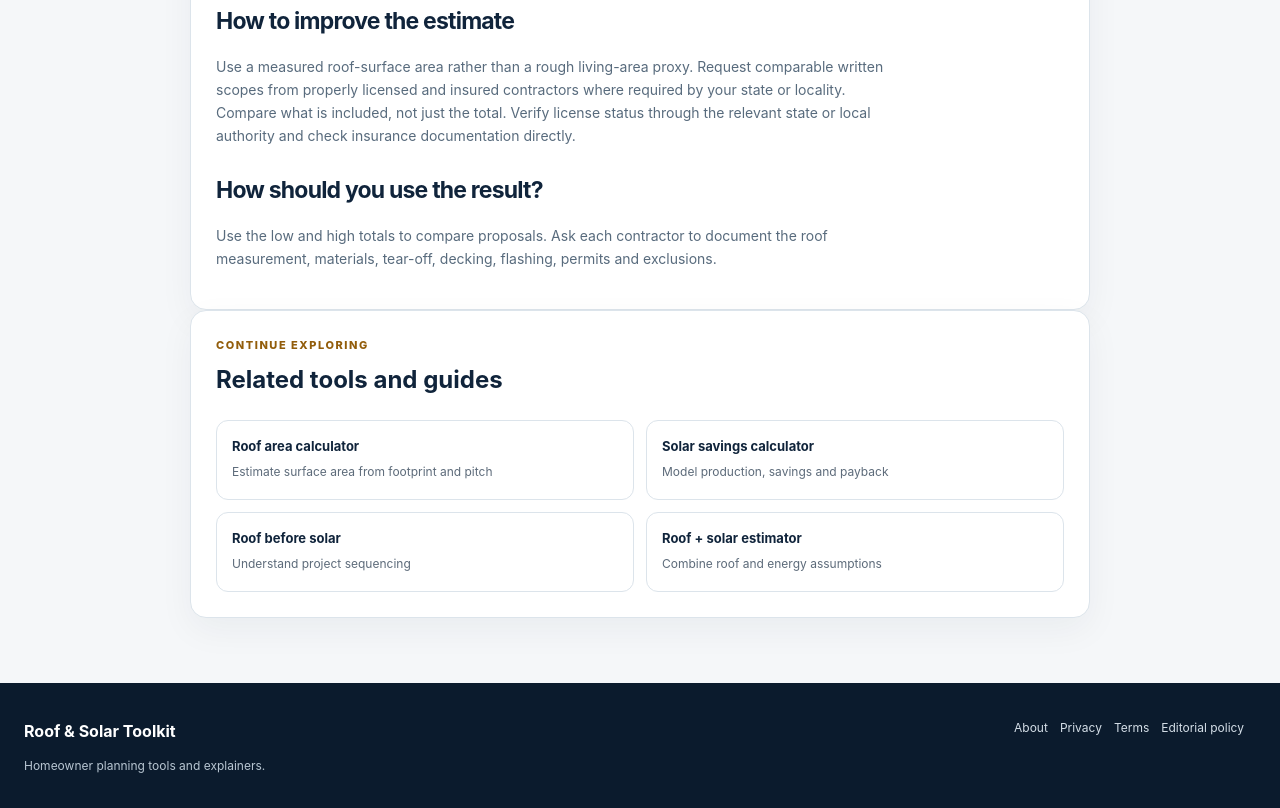
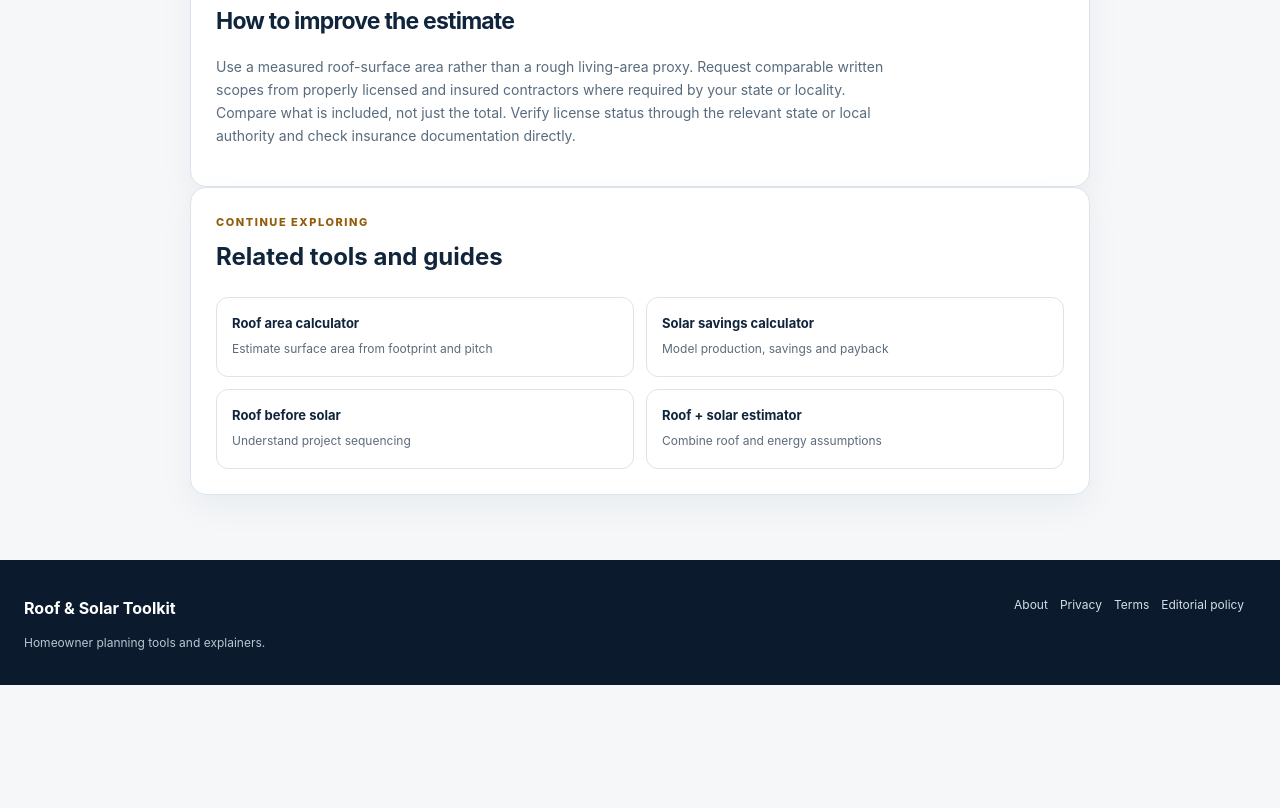
Before and after one commit to Abhish3kJa1n/us-roof-solar-toolkit-2026, a plain HTML site: page calculators/roof-replacement-cost.html in a window 1280 px wide. Shown: the part 2501-3309 px from the top of the page. After the commit the page ends 3186 px from the top, so only its background shows below. Drawn offline with Linux system fonts and the light colour scheme.

Commit message:
Remove duplicate bid-comparison paragraph from roof-cost article

```diff
--- a/calculators/roof-replacement-cost.html
+++ b/calculators/roof-replacement-cost.html
@@ -33,7 +33,7 @@
 <h2>Why roof size is not the same as home size</h2><p>Roofing is generally priced from roof surface and project scope, not simply from the finished living area shown in a real-estate listing. A home with multiple stories can have a smaller footprint than its total interior square footage. Roof pitch, overhangs, attached garages, dormers, hips, valleys and additions also change the surface area.</p>
 <h2>Cost items to check in a written proposal</h2><ul><li>Removal and disposal of existing roofing layers, including any extra tear-off requirements.</li><li>Underlayment, ice-and-water protection where required, drip edge, flashing and ventilation.</li><li>Decking inspection and a clear unit price for replacement of damaged sheathing.</li><li>Access, steep-slope work, staging, gutters, skylights, chimney details and other penetrations.</li><li>Permits, code upgrades, cleanup, warranty terms, payment schedule and exclusions.</li></ul>
 <h2>How to improve the estimate</h2><p>Use a measured roof-surface area rather than a rough living-area proxy. Request comparable written scopes from properly licensed and insured contractors where required by your state or locality. Compare what is included, not just the total. Verify license status through the relevant state or local authority and check insurance documentation directly.</p>
-<h2>How should you use the result?</h2><p>Use the low and high totals to compare proposals. Ask each contractor to document the roof measurement, materials, tear-off, decking, flashing, permits and exclusions.</p></article><section class="toolbox"><div class="kicker">Continue exploring</div><h2 style="color:#10243b;margin:6px 0 14px">Related tools and guides</h2><div class="related"><a href="roof-area"><strong>Roof area calculator</strong><span>Estimate surface area from footprint and pitch</span></a><a href="solar-savings"><strong>Solar savings calculator</strong><span>Model production, savings and payback</span></a><a href="../guides/roof-before-solar"><strong>Roof before solar</strong><span>Understand project sequencing</span></a><a href="/#calculator"><strong>Roof + solar estimator</strong><span>Combine roof and energy assumptions</span></a></div></section></main></div>
+</article><section class="toolbox"><div class="kicker">Continue exploring</div><h2 style="color:#10243b;margin:6px 0 14px">Related tools and guides</h2><div class="related"><a href="roof-area"><strong>Roof area calculator</strong><span>Estimate surface area from footprint and pitch</span></a><a href="solar-savings"><strong>Solar savings calculator</strong><span>Model production, savings and payback</span></a><a href="../guides/roof-before-solar"><strong>Roof before solar</strong><span>Understand project sequencing</span></a><a href="/#calculator"><strong>Roof + solar estimator</strong><span>Combine roof and energy assumptions</span></a></div></section></main></div>
 <footer class="footer"><div class="wrap"><div><strong style="color:white;font-size:16px">Roof &amp; Solar Toolkit</strong><p>Homeowner planning tools and explainers.</p></div><div><a href="/about">About</a><a href="../privacy">Privacy</a><a href="../terms">Terms</a><a href="../editorial-policy">Editorial policy</a></div></div></footer>
 <script src="../assets/js/price-benchmarks-1.js"></script>
 </body></html>
```
